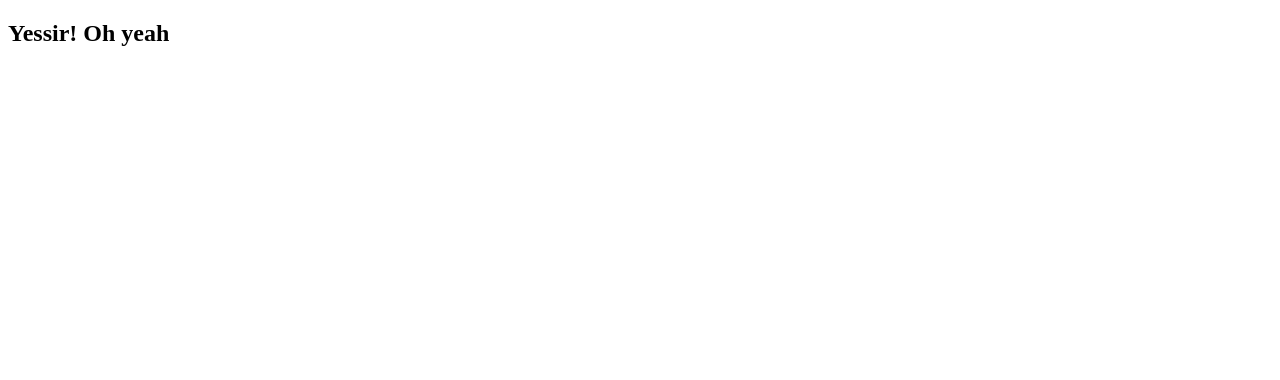
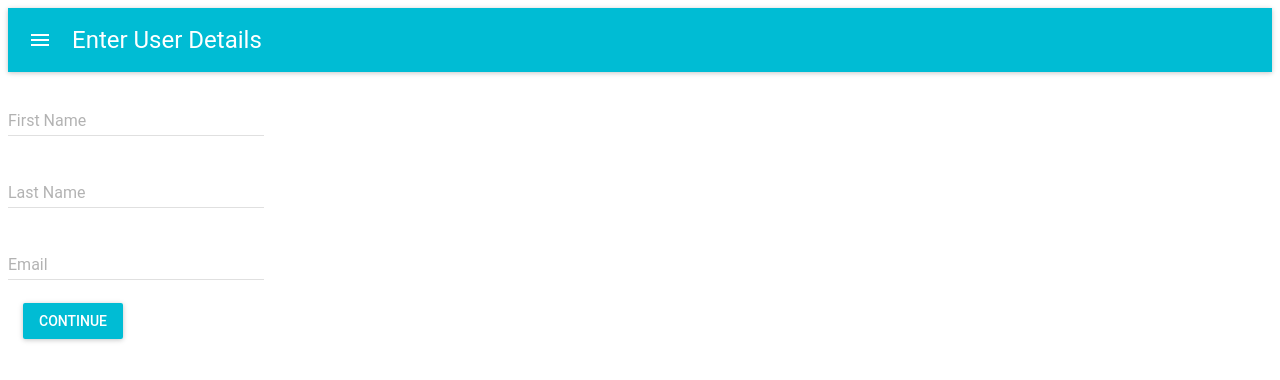
Before and after one commit to joebuono/fttf, a React app: page / in a window 1280 px wide. Shown: the top 380 px of the page. Built offline with nearby package versions, Linux system fonts and the light colour scheme; the HTML template or start-up script is replaced by a standard one.

Commit message:
finished draft of multipart form

```diff
--- /dev/null
+++ b/client/src/components/App.jsx
@@ -0,0 +1,10 @@
+import React from 'react';
+import GoalForm from './form/GoalForm.jsx';
+
+const App = () => {
+  return (
+    <GoalForm />
+  )
+};
+
+export default App;
--- /dev/null
+++ b/client/src/components/form/Confirm.jsx
@@ -0,0 +1,83 @@
+import React, { Component } from 'react';
+import MuiThemeProvider from 'material-ui/styles/MuiThemeProvider';
+import AppBar from 'material-ui/AppBar';
+import { List, ListItem } from 'material-ui/List'
+import RaisedButton from 'material-ui/RaisedButton';
+
+class FormPersonalDetails extends Component {
+  constructor(props) {
+    super(props);
+    this.state = {};
+    this.continue = this.continue.bind(this);
+    this.back = this.back.bind(this);
+  }
+
+  continue(e) {
+    e.preventDefault();
+    // PROCESS FORM (send data to your Express API)
+    this.props.nextStep();
+  }
+
+  back(e) {
+    e.preventDefault();
+    this.props.prevStep();
+  }
+
+  render() {
+    const { firstName, lastName, email, occupation, city, bio } = this.props.values;
+    return (
+      <MuiThemeProvider>
+        <React.Fragment>
+          <AppBar title="Confirm User Data" />
+          <List>
+            <ListItem
+              primaryText="First Name"
+              secondaryText={firstName}
+            />
+            <ListItem
+              primaryText="Last Name"
+              secondaryText={lastName}
+            />
+            <ListItem
+              primaryText="Email"
+              secondaryText={email}
+            />
+            <ListItem
+              primaryText="Occupation"
+              secondaryText={occupation}
+            />
+            <ListItem
+              primaryText="City"
+              secondaryText={city}
+            />
+            <ListItem
+              primaryText="Bio"
+              secondaryText={bio}
+            />
+          </List>
+          <br/>
+          <RaisedButton
+            label="Confirm & Continue"
+            primary={true}
+            style={styles.button}
+            onClick={this.continue}
+          />
+          <RaisedButton
+            label="Back"
+            primary={false}
+            style={styles.button}
+            onClick={this.back}
+          />
+        </React.Fragment>
+      </MuiThemeProvider>
+    )
+  }
+}
+
+const styles = {
+  button: {
+    margin: 15
+  }
+};
+
+export default FormPersonalDetails;
--- /dev/null
+++ b/client/src/components/form/FormPersonalDetails.jsx
@@ -0,0 +1,76 @@
+import React, { Component } from 'react';
+import MuiThemeProvider from 'material-ui/styles/MuiThemeProvider';
+import AppBar from 'material-ui/AppBar';
+import TextField from 'material-ui/TextField';
+import RaisedButton from 'material-ui/RaisedButton';
+
+class FormPersonalDetails extends Component {
+  constructor(props) {
+    super(props);
+    this.state = {};
+    this.continue = this.continue.bind(this);
+    this.back = this.back.bind(this);
+  }
+
+  continue(e) {
+    e.preventDefault();
+    this.props.nextStep();
+  }
+
+  back(e) {
+    e.preventDefault();
+    this.props.prevStep();
+  }
+
+  render() {
+    const { values, handleChange } = this.props;
+    return (
+      <MuiThemeProvider>
+        <React.Fragment>
+          <AppBar title="Enter Personal Details" />
+          <TextField
+            hintText="Enter Your Occupation"
+            floatingLabelText="Occupation"
+            onChange={handleChange('occupation')}
+            defaultValue={values.occupation}
+          />
+          <br/>
+          <TextField
+            hintText="Enter Your City"
+            floatingLabelText="City"
+            onChange={handleChange('city')}
+            defaultValue={values.city}
+          />
+          <br/>
+          <TextField
+            hintText="Enter Your Bio"
+            floatingLabelText="Bio"
+            onChange={handleChange('bio')}
+            defaultValue={values.bio}
+          />
+          <br/>
+          <RaisedButton
+            label="Continue"
+            primary={true}
+            style={styles.button}
+            onClick={this.continue}
+          />
+          <RaisedButton
+            label="Back"
+            primary={false}
+            style={styles.button}
+            onClick={this.back}
+          />
+        </React.Fragment>
+      </MuiThemeProvider>
+    )
+  }
+}
+
+const styles = {
+  button: {
+    margin: 15
+  }
+};
+
+export default FormPersonalDetails;
--- /dev/null
+++ b/client/src/components/form/FormUserDetails.jsx
@@ -0,0 +1,64 @@
+import React, { Component } from 'react';
+import MuiThemeProvider from 'material-ui/styles/MuiThemeProvider';
+import AppBar from 'material-ui/AppBar';
+import TextField from 'material-ui/TextField';
+import RaisedButton from 'material-ui/RaisedButton';
+
+class FormUserDetails extends Component {
+  constructor(props) {
+    super(props);
+    this.state = {};
+    this.continue = this.continue.bind(this);
+  }
+
+  continue(e) {
+    e.preventDefault();
+    this.props.nextStep();
+  }
+
+  render() {
+    const { values, handleChange } = this.props;
+    return (
+      <MuiThemeProvider>
+        <React.Fragment>
+          <AppBar title="Enter User Details" />
+          <TextField
+            hintText="Enter Your First Name"
+            floatingLabelText="First Name"
+            onChange={handleChange('firstName')}
+            defaultValue={values.firstName}
+          />
+          <br/>
+          <TextField
+            hintText="Enter Your Last Name"
+            floatingLabelText="Last Name"
+            onChange={handleChange('lastName')}
+            defaultValue={values.lastName}
+          />
+          <br/>
+          <TextField
+            hintText="Enter Your Email"
+            floatingLabelText="Email"
+            onChange={handleChange('email')}
+            defaultValue={values.email}
+          />
+          <br/>
+          <RaisedButton
+            label="Continue"
+            primary={true}
+            style={styles.button}
+            onClick={this.continue}
+          />
+        </React.Fragment>
+      </MuiThemeProvider>
+    )
+  }
+}
+
+const styles = {
+  button: {
+    margin: 15
+  }
+};
+
+export default FormUserDetails;
--- /dev/null
+++ b/client/src/components/form/GoalForm.jsx
@@ -0,0 +1,84 @@
+import React, { Component } from 'react';
+import FormUserDetails from './FormUserDetails.jsx';
+import FormPersonalDetails from './FormPersonalDetails.jsx';
+import Confirm from './Confirm.jsx';
+import Success from './Success.jsx';
+
+class GoalForm extends Component {
+  constructor(props) {
+    super(props);
+    this.state = {
+      step: 1,
+      firstName: '',
+      lastName: '',
+      email: '',
+      occupation: '',
+      city: '',
+      bio: '',
+    }
+    this.nextStep = this.nextStep.bind(this);
+    this.prevStep = this.prevStep.bind(this);
+    this.handleChange = this.handleChange.bind(this);
+  }
+
+  // Proceed to next step
+  nextStep() {
+    const { step } = this.state;
+    this.setState({
+      step: step + 1
+    });
+  }
+
+  prevStep() {
+    const { step } = this.state;
+    this.setState({
+      step: step - 1
+    });
+  }
+
+  handleChange(input) {
+    const self = this;
+    return function(e) {
+      self.setState({
+        [input]: e.target.value
+      });
+    }
+  }
+
+  render() {
+    const {step } = this.state;
+    const { firstName, lastName, email, occupation, city, bio } = this.state;
+    const values = { firstName, lastName, email, occupation, city, bio };
+    switch(step) {
+      case 1:
+        return (
+          <FormUserDetails
+            nextStep={this.nextStep}
+            handleChange={this.handleChange}
+            values={values}
+          />
+        )
+      case 2:
+        return (
+          <FormPersonalDetails
+            nextStep={this.nextStep}
+            prevStep={this.prevStep}
+            handleChange={this.handleChange}
+            values={values}
+          />
+        )
+      case 3:
+        return (
+          <Confirm
+            nextStep={this.nextStep}
+            prevStep={this.prevStep}
+            values={values}
+          />
+        )
+      case 4:
+        return <Success />
+    }
+  }
+}
+
+export default GoalForm;
--- /dev/null
+++ b/client/src/components/form/Success.jsx
@@ -0,0 +1,24 @@
+import React, { Component } from 'react';
+import MuiThemeProvider from 'material-ui/styles/MuiThemeProvider';
+import AppBar from 'material-ui/AppBar';
+
+class Success extends Component {
+  constructor(props) {
+    super(props);
+    this.state = {};
+  }
+
+  render() {
+    return (
+      <MuiThemeProvider>
+        <React.Fragment>
+          <AppBar title="Success" />
+          <h1>Thank you for your submission!</h1>
+          <p>You will get an email with further instructions</p>
+        </React.Fragment>
+      </MuiThemeProvider>
+    )
+  }
+}
+
+export default Success;
--- a/client/src/index.jsx
+++ b/client/src/index.jsx
@@ -1,10 +1,5 @@
 import React from 'react';
 import ReactDOM from 'react-dom';
-
-const App = () => {
-  return (
-    <h2>Yessir! Oh yeah</h2>
-  )
-};
+import App from './components/App.jsx';
 
 ReactDOM.render(<App />, document.getElementById('app'));
--- a/package.json
+++ b/package.json
@@ -15,8 +15,10 @@
     "@babel/core": "^7.12.10",
     "@babel/preset-env": "^7.12.11",
     "@babel/preset-react": "^7.12.10",
+    "@material-ui/core": "^4.11.2",
     "babel-loader": "^8.2.2",
     "express": "^4.17.1",
+    "material-ui": "^0.20.2",
     "react": "^17.0.1",
     "react-dom": "^17.0.1",
     "webpack": "^4.44.2",
```
Also changed, not shown: 2 other files (tests, documents, lock files or other folders).
